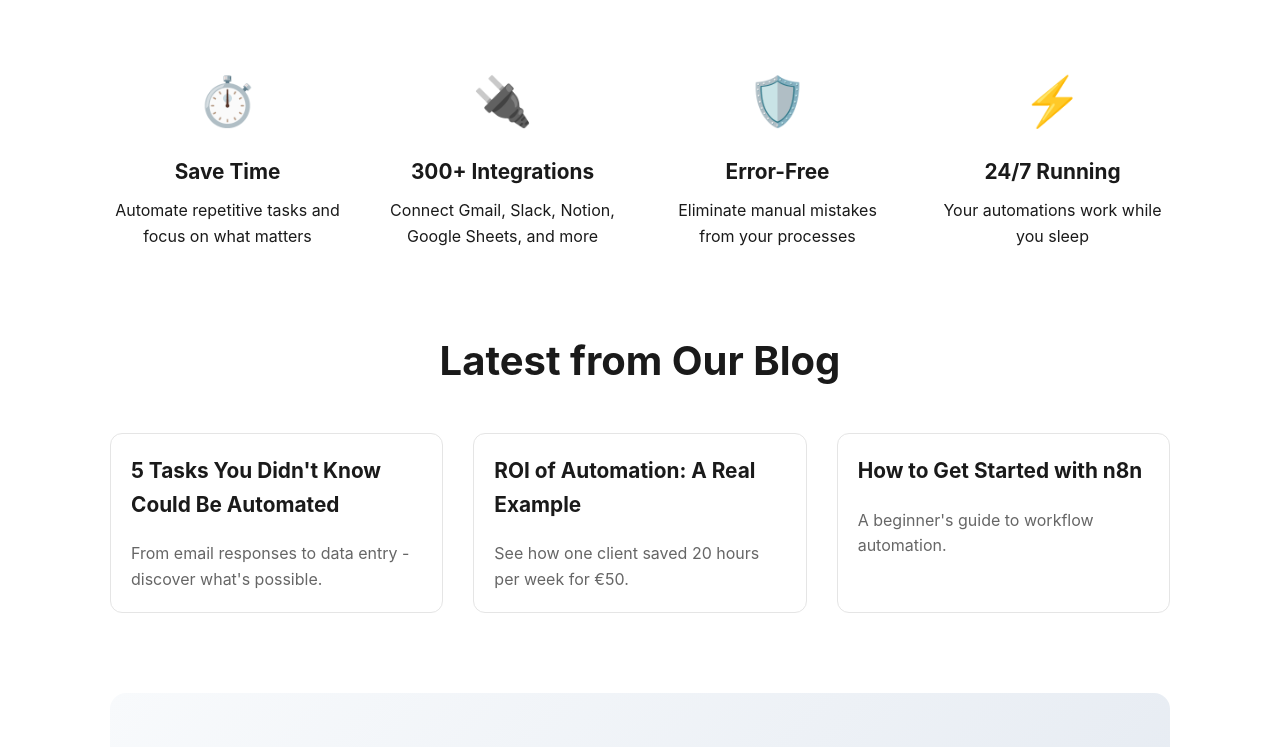
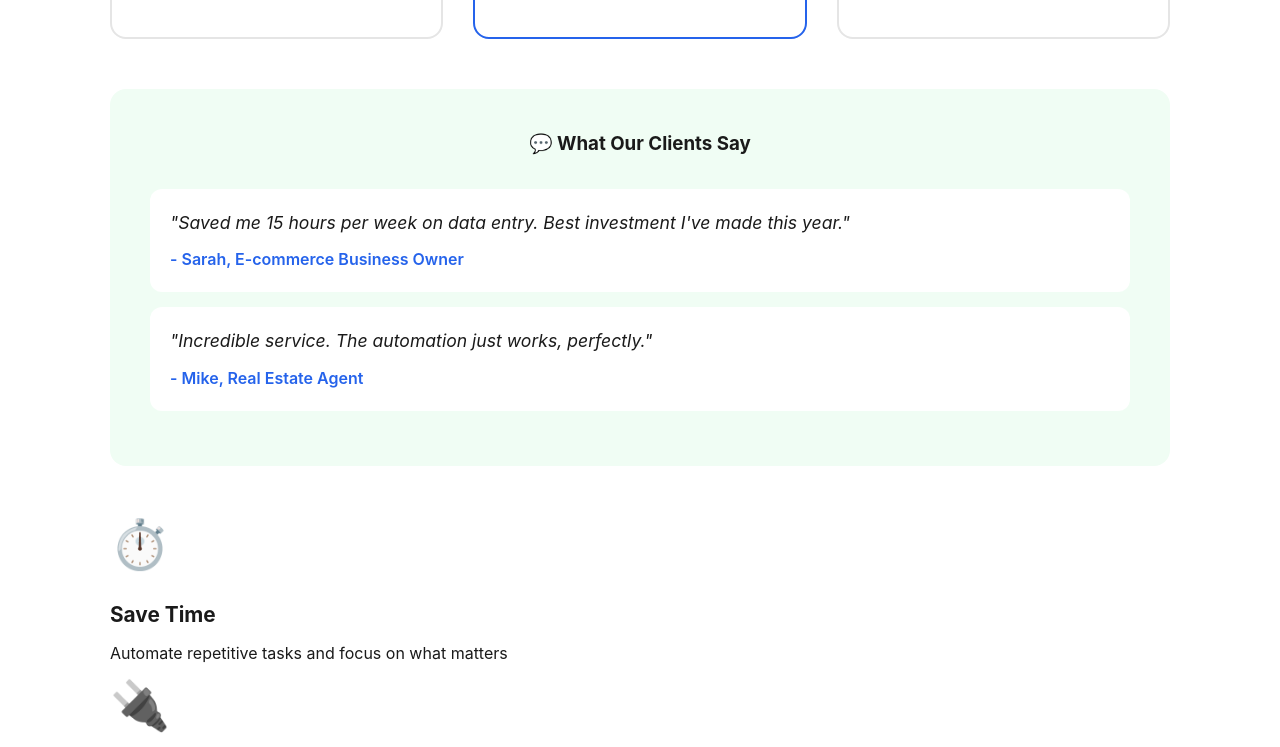
Before and after one commit to ClearyD98/n8n-automation, a website: page index.html in a window 1280 px wide. Shown: the part 1215-1962 px from the top of the page. Drawn offline with Linux system fonts and the light colour scheme.

Commit message:
Added urgency and social proof

```diff
--- a/index.html
+++ b/index.html
@@ -7,8 +7,9 @@
     <meta name="description" content="Custom n8n automation workflows for businesses. Save time, reduce errors, scale faster. Services from €50.">
     <meta name="keywords" content="n8n, automation, workflow, business automation, email automation, data integration">
     <meta property="og:title" content="n8n Automation Services | Save 5+ Hours/Week">
-    <meta property="og:description" content="Custom n8n automation workflows. Save time and money.">
+    <meta property="og:description" content="Custom n8n workflows that save you 5+ hours/week">
     <meta property="og:type" content="website">
+    <meta property="og:url" content="https://clearyd98.github.io/n8n-automation/">
     <style>
         * { box-sizing: border-box; margin: 0; padding: 0; }
         body { font-family: -apple-system, BlinkMacSystemFont, 'Segoe UI', Roboto, sans-serif; line-height: 1.6; color: #1a1a1a; background: #fff; }
@@ -28,23 +29,23 @@
         .card li { padding: 12px 0; border-bottom: 1px solid #f0f0f0; font-size: 1.05em; }
         .card li::before { content: '✓'; color: #10b981; margin-right: 12px; font-weight: bold; }
         .btn { display: block; background: #2563eb; color: white; padding: 18px; text-align: center; text-decoration: none; border-radius: 10px; font-weight: 600; font-size: 1.1em; transition: all 0.2s; }
-        .btn:hover { background: #1d4ed8; transform: scale(1.02); }
-        .features { display: grid; grid-template-columns: repeat(auto-fit, minmax(220px, 1fr)); gap: 40px; margin: 80px 0; text-align: center; }
+        .btn:hover { background: #1d4ed scale(1.02); }
+       8; transform: .features { display: grid; grid-template-columns: repeat(auto-fit, minmax(220px, 1fr)); gap: 40px; margin: 80px 0; text-align: center; }
         .feature-icon { font-size: 3em; margin-bottom: 15px; }
         .feature h4 { font-size: 1.3em; margin-bottom: 10px; }
         .cta { background: linear-gradient(135deg, #f8fafc 0%, #e2e8f0 100%); padding: 80px 20px; text-align: center; border-radius: 16px; margin: 60px 0; }
         .cta h2 { font-size: 2.5em; margin-bottom: 20px; }
         .cta p { font-size: 1.2em; color: #666; max-width: 600px; margin: 0 auto 30px; }
-        .blog { margin: 80px 0; }
-        .blog h2 { text-align: center; font-size: 2.5em; margin-bottom: 40px; }
-        .blog-grid { display: grid; grid-template-columns: repeat(auto-fit, minmax(300px, 1fr)); gap: 30px; }
-        .blog-card { border: 1px solid #e5e5e5; border-radius: 12px; overflow: hidden; }
-        .blog-card h3 { padding: 20px; font-size: 1.3em; }
-        .blog-card p { padding: 0 20px 20px; color: #666; }
+        .social-proof { background: #f0fdf4; padding: 40px; border-radius: 16px; margin: 40px 0; }
+        .social-proof h3 { text-align: center; margin-bottom: 30px; }
+        .testimonial { padding: 20px; background: white; border-radius: 12px; margin: 15px 0; }
+        .testimonial-text { font-style: italic; font-size: 1.1em; }
+        .testimonial-author { margin-top: 10px; font-weight: 600; color: #2563eb; }
         footer { text-align: center; padding: 60px; color: #666; border-top: 1px solid #e5e5e5; margin-top: 60px; }
         .trust { display: flex; justify-content: center; gap: 40px; margin: 40px 0; flex-wrap: wrap; }
         .trust-item { text-align: center; }
         .trust-number { font-size: 2.5em; font-weight: 800; color: #2563eb; }
+        . Urgency { background: #fef3c7; padding: 20px; border-radius: 12px; text-align: center; margin: 20px 0; }
     </style>
 </head>
 <body>
@@ -54,6 +55,11 @@
     </div>
 
     <div class="container">
+        <div class="Urgency">
+            <h3>⚡ Limited Time: Get 20% off your first automation!</h3>
+            <p>Use code FIRST20 at checkout</p>
+        </div>
+
         <div class="trust">
             <div class="trust-item"><div class="trust-number">50+</div><div>Workflows Built</div></div>
             <div class="trust-item"><div class="trust-number">500+</div><div>Hours Saved</div></div>
@@ -101,6 +107,18 @@
             </div>
         </div>
 
+        <div class="social-proof">
+            <h3>💬 What Our Clients Say</h3>
+            <div class="testimonial">
+                <p class="testimonial-text">"Saved me 15 hours per week on data entry. Best investment I've made this year."</p>
+                <p class="testimonial-author">- Sarah, E-commerce Business Owner</p>
+            </div>
+            <div class="testimonial">
+                <p class="testimonial-text">"Incredible service. The automation just works, perfectly."</p>
+                <p class="testimonial-author">- Mike, Real Estate Agent</p>
+            </div>
+        </div>
+
         <div class="features">
             <div class="feature">
                 <div class="feature-icon">⏱️</div>
@@ -124,29 +142,11 @@
             </div>
         </div>
 
-        <div class="blog">
-            <h2>Latest from Our Blog</h2>
-            <div class="blog-grid">
-                <div class="blog-card">
-                    <h3>5 Tasks You Didn't Know Could Be Automated</h3>
-                    <p>From email responses to data entry - discover what's possible.</p>
-                </div>
-                <div class="blog-card">
-                    <h3>ROI of Automation: A Real Example</h3>
-                    <p>See how one client saved 20 hours per week for €50.</p>
-                </div>
-                <div class="blog-card">
-                    <h3>How to Get Started with n8n</h3>
-                    <p>A beginner's guide to workflow automation.</p>
-                </div>
-            </div>
-        </div>
-
         <div class="cta">
             <h2>Need something custom?</h2>
             <p>Tell us about your process and we'll build a custom solution for you.</p>
             <br>
-            <a href="mailto:dylancleary121@gmail.com" class="btn" style="display:inline-block;width:auto;padding:18px 40px;">Email Us</a>
+            <a href="mailto:dylancleary121@gmail.com" class="btn" style="display:inline-block;width:auto;padding:18px 40px;">Get Free Quote</a>
         </div>
     </div>
 
```
